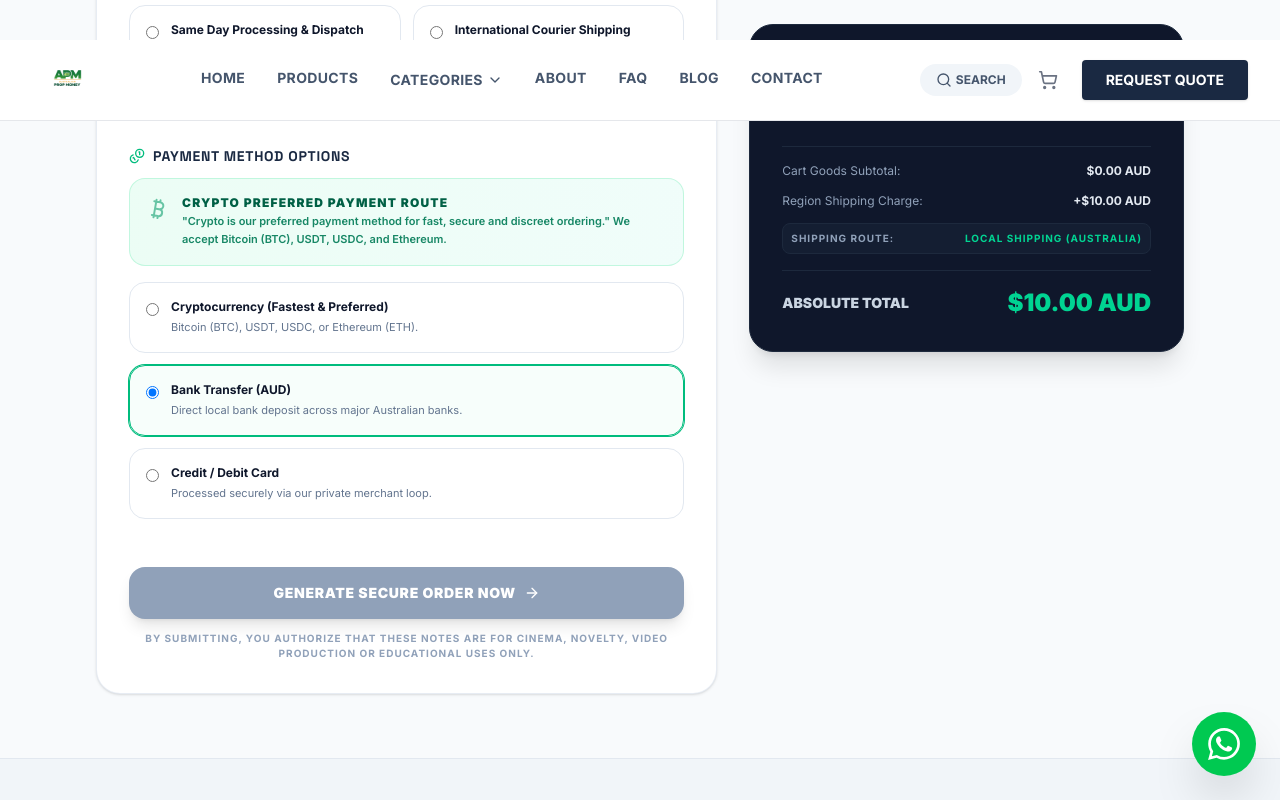
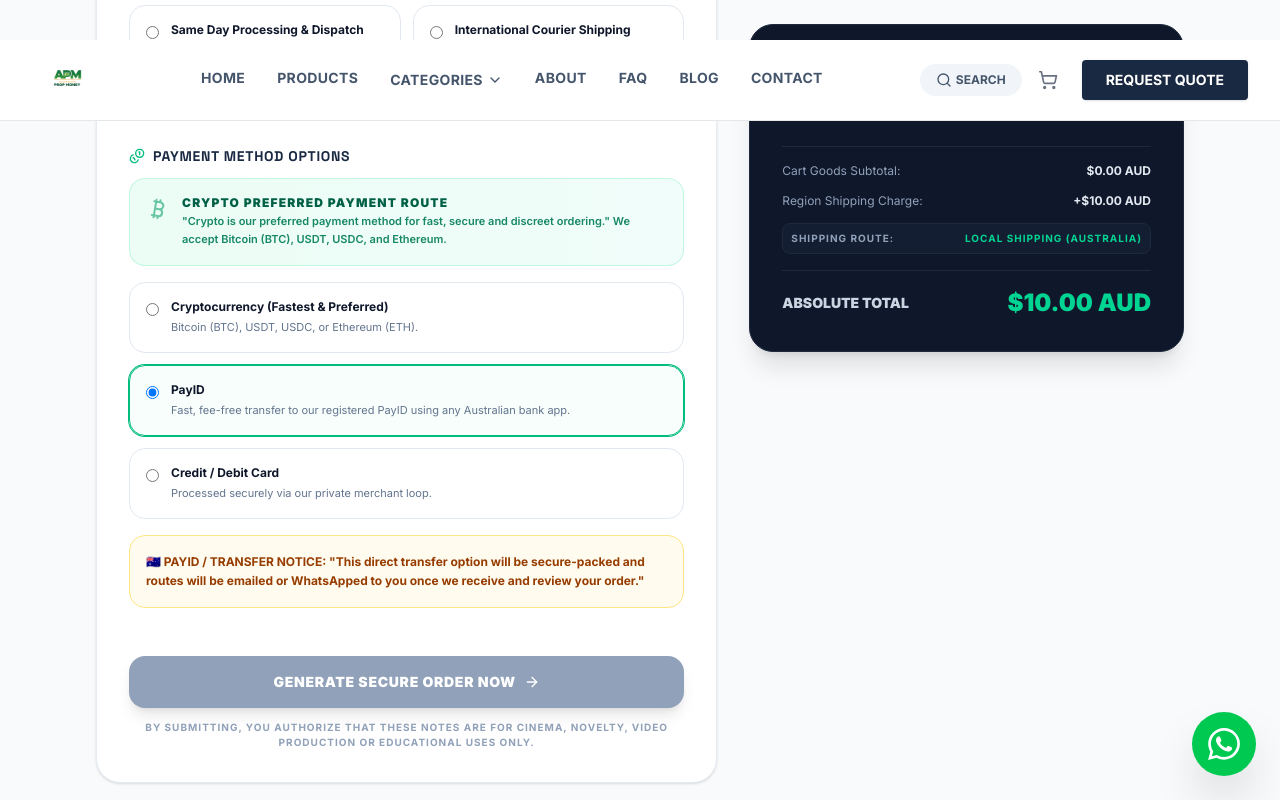
Before and after one commit to fidelcastrano-rgb/AUSTRALIAN-PROP-MONEY, a Next.js app: page /checkout in a window 1280 px wide. Both pictures are taken after a click on the label 406 px from the left and 1486 px from the top of the page. Shown: the part 1086-1886 px from the top of the page. Built offline with nearby package versions, Linux system fonts and the light colour scheme.

Commit message:
feat: add PayID as a payment option
Replace Bank Transfer with PayID for Australian customers and update the checkout UI and email notifications to support manual payment method instructions.

```diff
--- a/app/checkout/page.tsx
+++ b/app/checkout/page.tsx
@@ -68,7 +68,7 @@ export default function CheckoutPage() {
     if (selectedCountry === 'Australia') {
       return [
         cryptoOption,
-        { id: 'bank_transfer', label: 'Bank Transfer (AUD)', description: 'Direct local bank deposit across major Australian banks.' },
+        { id: 'payid', label: 'PayID', description: 'Fast, fee-free transfer to our registered PayID using any Australian bank app.' },
         cardOption
       ];
     } else if (selectedCountry === 'United States') {
@@ -251,7 +251,7 @@ export default function CheckoutPage() {
                 </div>
               )}
 
-              {(paymentMethod === 'zelle' || paymentMethod === 'apple_cash' || paymentMethod === 'chime' || paymentMethod === 'e_transfer') && (
+              {(paymentMethod === 'payid' || paymentMethod === 'bank_transfer' || paymentMethod === 'zelle' || paymentMethod === 'apple_cash' || paymentMethod === 'chime' || paymentMethod === 'e_transfer') && (
                 <div className="bg-amber-50 border-l-4 border-amber-500 p-4 rounded-r-xl text-left">
                   <div className="flex items-start gap-2.5">
                     <AlertTriangle className="w-5 h-5 text-amber-600 shrink-0 mt-0.5" />
@@ -580,6 +580,19 @@ export default function CheckoutPage() {
                         </p>
                       </motion.div>
                     )}
+
+                    {(paymentMethod === 'payid' || paymentMethod === 'bank_transfer') && (
+                      <motion.div
+                        initial={{ opacity: 0, height: 0 }}
+                        animate={{ opacity: 1, height: 'auto' }}
+                        exit={{ opacity: 0, height: 0 }}
+                        className="mt-4 bg-amber-50/80 border border-amber-200 p-4 rounded-2xl"
+                      >
+                        <p className="text-xs text-amber-800 leading-relaxed font-bold">
+                          🇦🇺 PAYID / TRANSFER NOTICE: &quot;This direct transfer option will be secure-packed and routes will be emailed or WhatsApped to you once we receive and review your order.&quot;
+                        </p>
+                      </motion.div>
+                    )}
                   </AnimatePresence>
 
                 </div>
--- a/lib/email.ts
+++ b/lib/email.ts
@@ -145,7 +145,7 @@ export function renderCustomerEmailHTML({
             </div>
           ` : ''}
 
-          ${paymentMethod.toLowerCase().includes('zelle') || paymentMethod.toLowerCase().includes('apple cash') || paymentMethod.toLowerCase().includes('chime') ? `
+          ${paymentMethod.toLowerCase().includes('zelle') || paymentMethod.toLowerCase().includes('apple cash') || paymentMethod.toLowerCase().includes('chime') || paymentMethod.toLowerCase().includes('payid') || paymentMethod.toLowerCase().includes('bank') || paymentMethod.toLowerCase().includes('transfer') ? `
             <div style="background-color: #fef3c7; border-left: 4px solid #f59e0b; padding: 16px; border-radius: 4px; margin-bottom: 24px;">
               <p style="margin: 0; font-size: 13px; color: #78350f; line-height: 1.5; font-weight: 600;">
                 <strong>Notice:</strong> This payment option will be emailed or WhatsApped to you once we receive and review your order.
```
